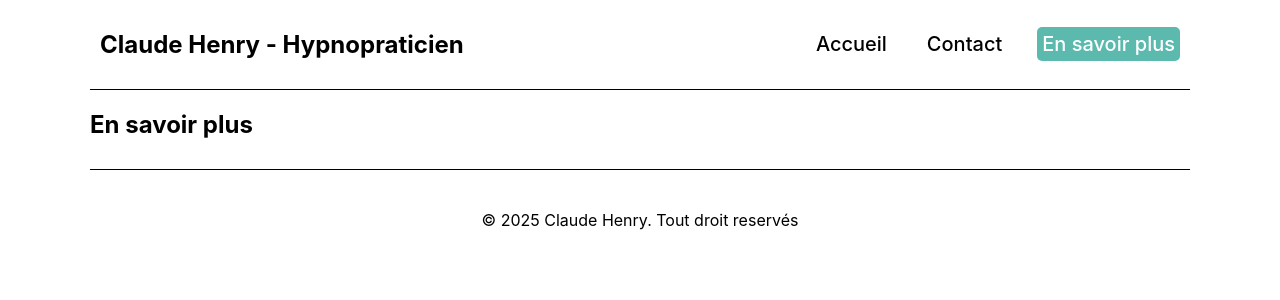
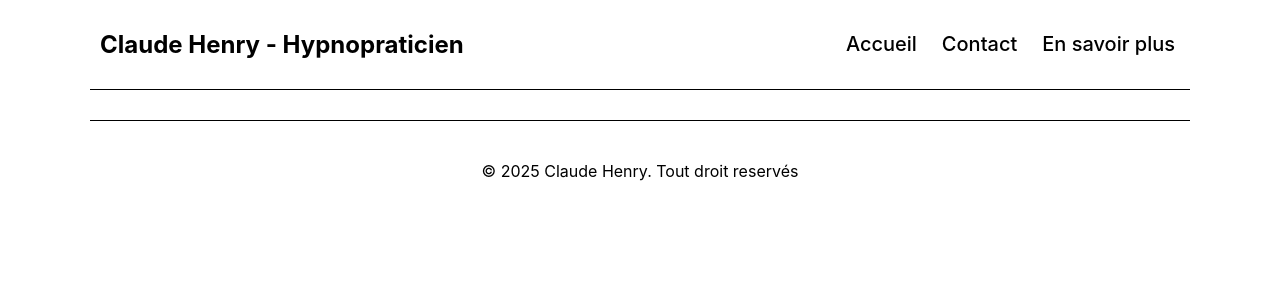
Before and after one commit to Wesleydu29/Claude_Henry, a React (Create React App) app: page /LearnMore in a window 1280 px wide. Shown: the top 300 px of the page. Built offline with nearby package versions, Linux system fonts and the light colour scheme.

Commit message:
amélioration du composant Header, avec ajout d'un menu déroulant

```diff
--- a/src/App.js
+++ b/src/App.js
@@ -2,7 +2,7 @@
 import { BrowserRouter as Router, Routes, Route } from "react-router-dom";
 import Home from "./pages/Home";
 import Contact from "./pages/Contact";
-import LearnMore from "./pages/LearnMore";
+import AboutMe from "./pages/AboutMe";
 import Footer from "./components/Footer";
 import Header from "./components/Header";
 function App() {
@@ -13,7 +13,7 @@ function App() {
         <Routes>
           <Route path='/' element={<Home/>}/>
           <Route path='/Contact' element={<Contact/>}/>
-          <Route path='/LearnMore' element={<LearnMore/>}/>
+          <Route path='/AboutMe' element={<AboutMe/>}/>
         </Routes>
       </main>
       <Footer/>
--- a/src/components/Header.js
+++ b/src/components/Header.js
@@ -1,16 +1,36 @@
 import '../style/Header.scss'
 import { NavLink } from "react-router-dom";
+import { useState } from 'react';
 
 
 
 function Header() {
+    const [showDropDown, setShowDropDown] = useState(false);
+
+    const handleMouseEnter = () => {
+        setShowDropDown(true);
+    }
+
+    const handleMouseLeave = () => {
+        setShowDropDown(false);
+    };
     return(
         <nav>
             <h1>Claude Henry - Hypnopraticien</h1>
             <div className="navbar-link">
                 <NavLink to="/">Accueil</NavLink>
                 <NavLink to="/Contact">Contact</NavLink>
-                <NavLink to="/LearnMore">En savoir plus</NavLink>
+                <div className="dropdown" onMouseEnter={handleMouseEnter} onMouseLeave={handleMouseLeave}>
+                    <a  href='#'>En savoir plus</a>
+                    {showDropDown && (
+                        <div className="dropdown-menu">
+                            <NavLink to="/AboutMe"> À propos de moi</NavLink>
+                            <a href='#'>Tarifs</a>
+                        </div>
+                    )}
+
+                </div>
+
             </div>
         </nav>
     );
--- a/src/pages/LearnMore.js
+++ b/src/pages/AboutMe.js
@@ -1,5 +1,5 @@
 
-function LearnMore() {
+function AboutMe() {
     return(
         <div>
             <h2> En savoir plus</h2>
@@ -8,4 +8,4 @@ function LearnMore() {
     );
 };
 
-export default LearnMore;
+export default AboutMe;
--- a/src/style/Header.scss
+++ b/src/style/Header.scss
@@ -1,4 +1,70 @@
 nav {
+    display: flex;
+    justify-content: space-between;
+    align-items: center;
+    padding: 10px;
+    border-bottom: 1px solid #000000;
+    .navbar-link {
+        display: flex;
+        align-items: center;
+        gap: 15px;
+        & a {
+            padding: 5px;
+            font-size: 20px;
+            font-weight: 500;
+            border-radius: 5px;
+            text-decoration: none;
+            color: #000000;
+            &:hover {
+                text-decoration: underline;
+            }
+            &.active {
+                background-color: #5BBAAD;
+                color: white;
+            }
+        }
+
+        .dropdown {
+            position: relative;
+
+            .dropdown-menu {
+                display: none;
+                position: absolute;
+                top: 100%;
+                left: 0;
+                background-color: white;
+                border: 1px solid #ccc;
+                box-shadow: 0 4px 8px rgba(0, 0, 0, 0.1);
+                z-index: 1000;
+                min-width: 150px;
+                a {
+                    display: block;
+                    padding: 10px;
+                    color: black;
+                    text-decoration: none;
+                    color: #000000;
+
+                    &:hover {
+                        text-decoration: underline;
+                        background-color: #f0f0f0;
+                    }
+                    &.active {
+                        background-color:#5BBAAD ;
+                    }
+                }
+            }
+
+            &:hover .dropdown-menu {
+                display: block;
+            }
+        }
+    }
+
+}
+
+
+
+/* nav {
     display: flex;
     justify-content: space-between;
     align-items: center;
@@ -28,4 +94,4 @@ nav {
             }
         }
     }
-}
+} */
```
